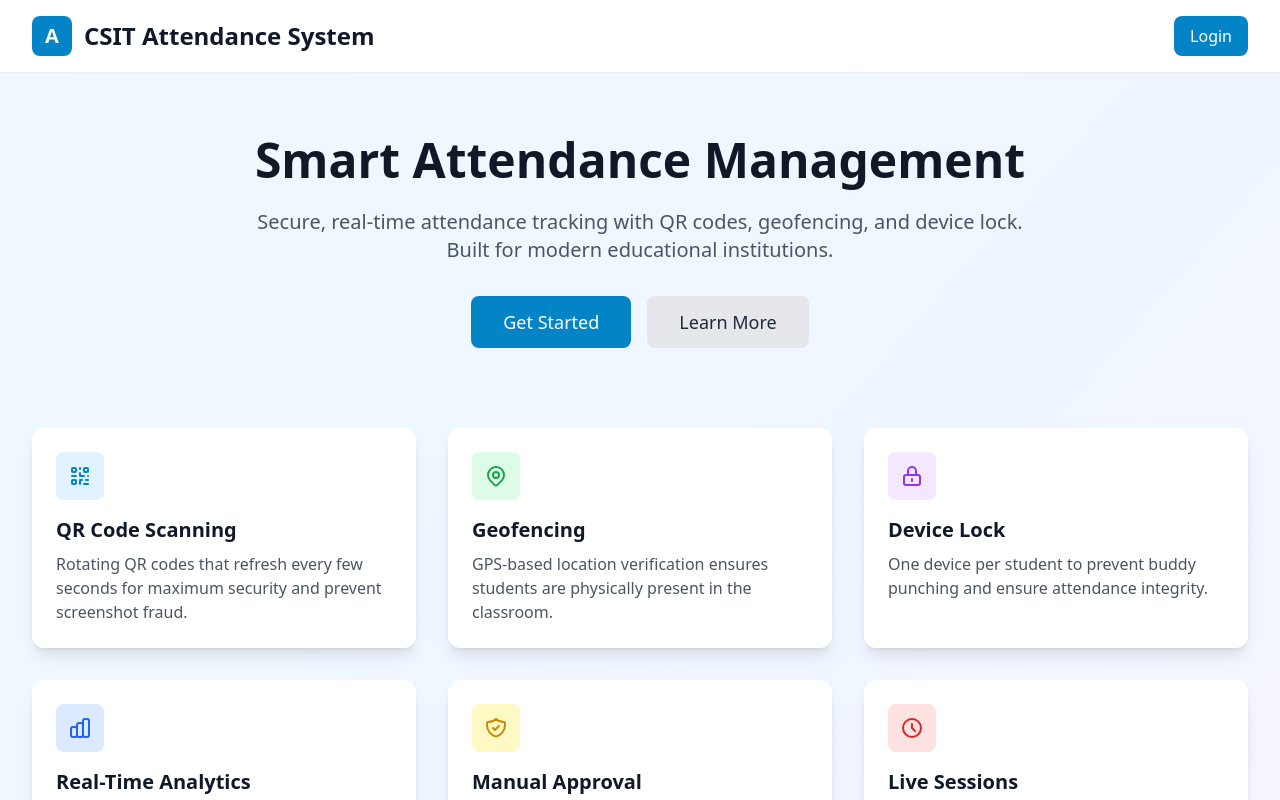
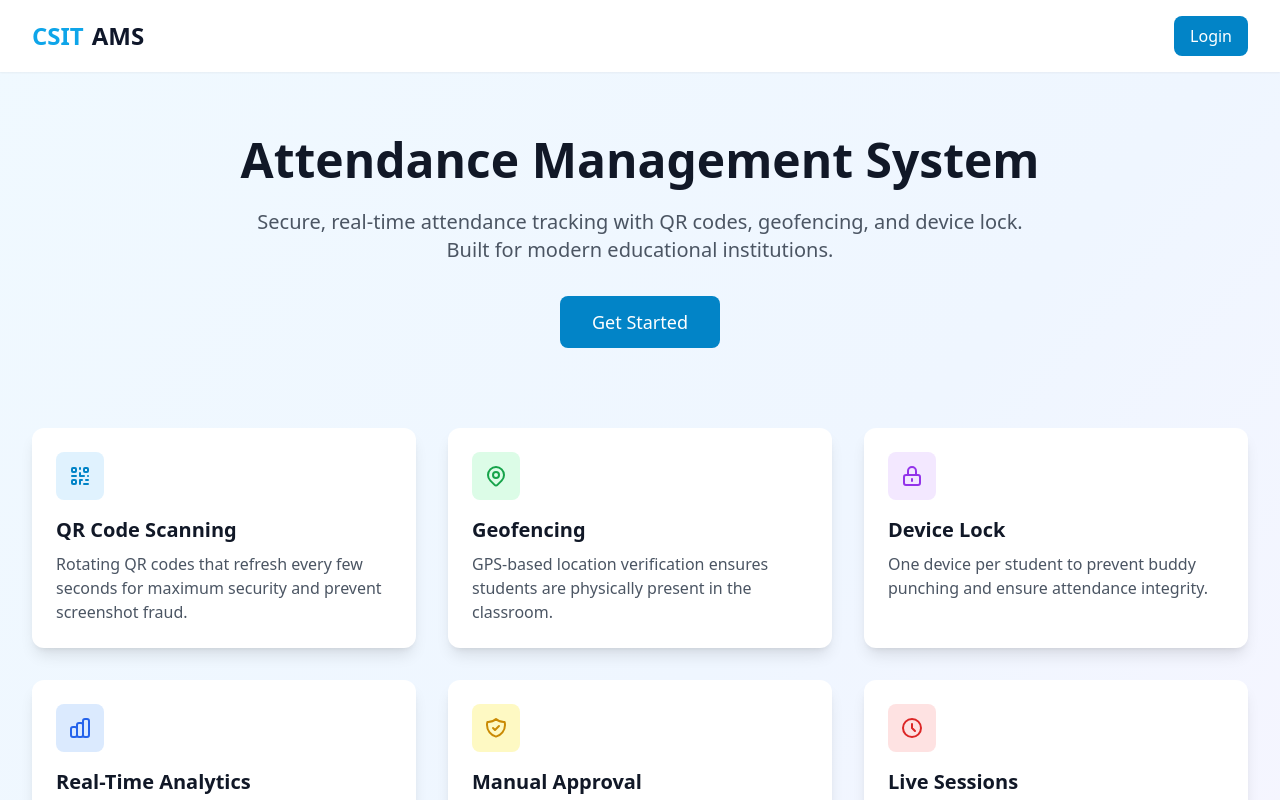
Before and after one commit to jalal1122/AttendX-FYP-Project, a React (Vite) app in the folder frontend/: page / in a window 1280 px wide. Shown: the top 800 px of the page. Built offline with nearby package versions, Linux system fonts and the light colour scheme; no server answers.

Commit message:
changed the navbar logo and heading in the hero section in the landing page

```diff
--- a/frontend/src/pages/LandingPage.jsx
+++ b/frontend/src/pages/LandingPage.jsx
@@ -26,11 +26,8 @@ const LandingPage = () => {
       <header className="bg-white shadow-sm">
         <div className="max-w-7xl mx-auto px-4 sm:px-6 lg:px-8 py-4">
           <div className="flex justify-between items-center">
-            <div className="flex items-center">
-              <div className="w-10 h-10 bg-primary-600 rounded-lg flex items-center justify-center mr-3">
-                <span className="text-white text-xl font-bold">A</span>
-              </div>
-              <h1 className="text-2xl font-bold text-gray-900">CSIT Attendance System</h1>
+            <div className="flex items-center text-xl sm:text-2xl font-bold text-sky-500 hover:text-sky-600 transition-colors">
+              CSIT <span className="text-slate-900 ml-2">AMS</span>
             </div>
             <Button variant="primary" onClick={() => navigate("/login")}>
               Login
@@ -43,7 +40,7 @@ const LandingPage = () => {
       <main className="max-w-7xl mx-auto px-4 sm:px-6 lg:px-8 py-16">
         <div className="text-center">
           <h2 className="text-5xl font-extrabold text-gray-900 mb-6">
-            Smart Attendance Management
+            Attendance Management System
           </h2>
           <p className="text-xl text-gray-600 mb-8 max-w-3xl mx-auto">
             Secure, real-time attendance tracking with QR codes, geofencing,
@@ -57,14 +54,6 @@ const LandingPage = () => {
               className="px-8 py-3 text-lg"
             >
               Get Started
-            </Button>
-            <Button
-              variant="secondary"
-              size="lg"
-              onClick={() => navigate("/login")}
-              className="px-8 py-3 text-lg"
-            >
-              Learn More
             </Button>
           </div>
         </div>
```
